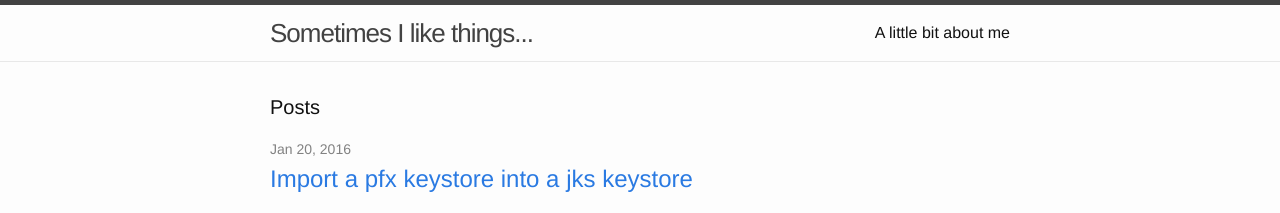
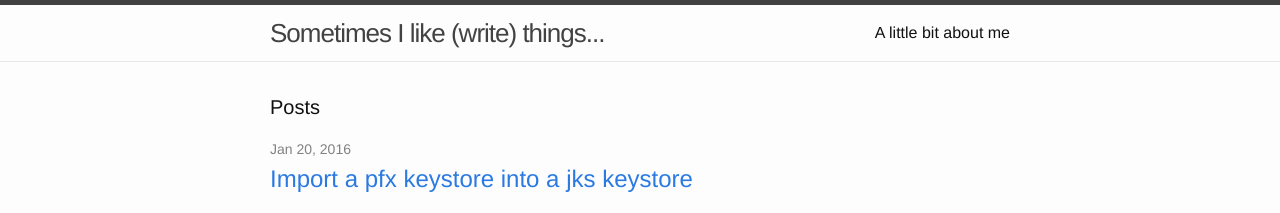
Before and after one commit to kevin-ohara/kevin-ohara.github.io, a Jekyll site: the page built from index.html, in a window 1280 px wide. Shown: the top 213 px of the page. Built offline with Jekyll 4.4.1, drawn with Linux system fonts in a browser that asks for light colours.

Commit message:
updated blog title

```diff
--- a/_config.yml
+++ b/_config.yml
@@ -1,5 +1,5 @@
 # Site settings
-title: Sometimes I like things...
+title: Sometimes I like (write) things...
 baseurl: "" # the subpath of your site, e.g. /blog/
 url: "http://kevin-ohara.github.io" # the base hostname & protocol for your site
 twitter_username: kev_ohara
```
